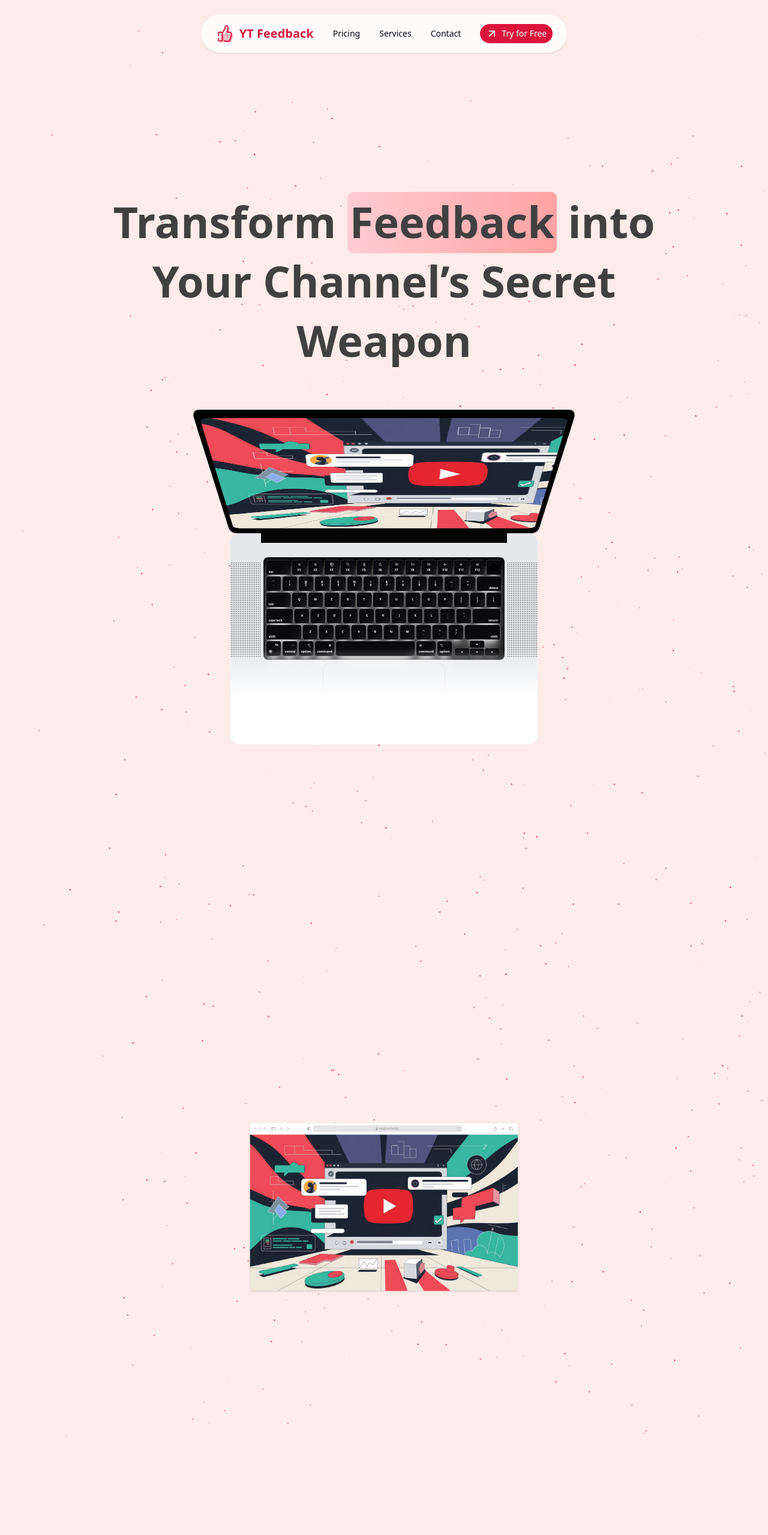
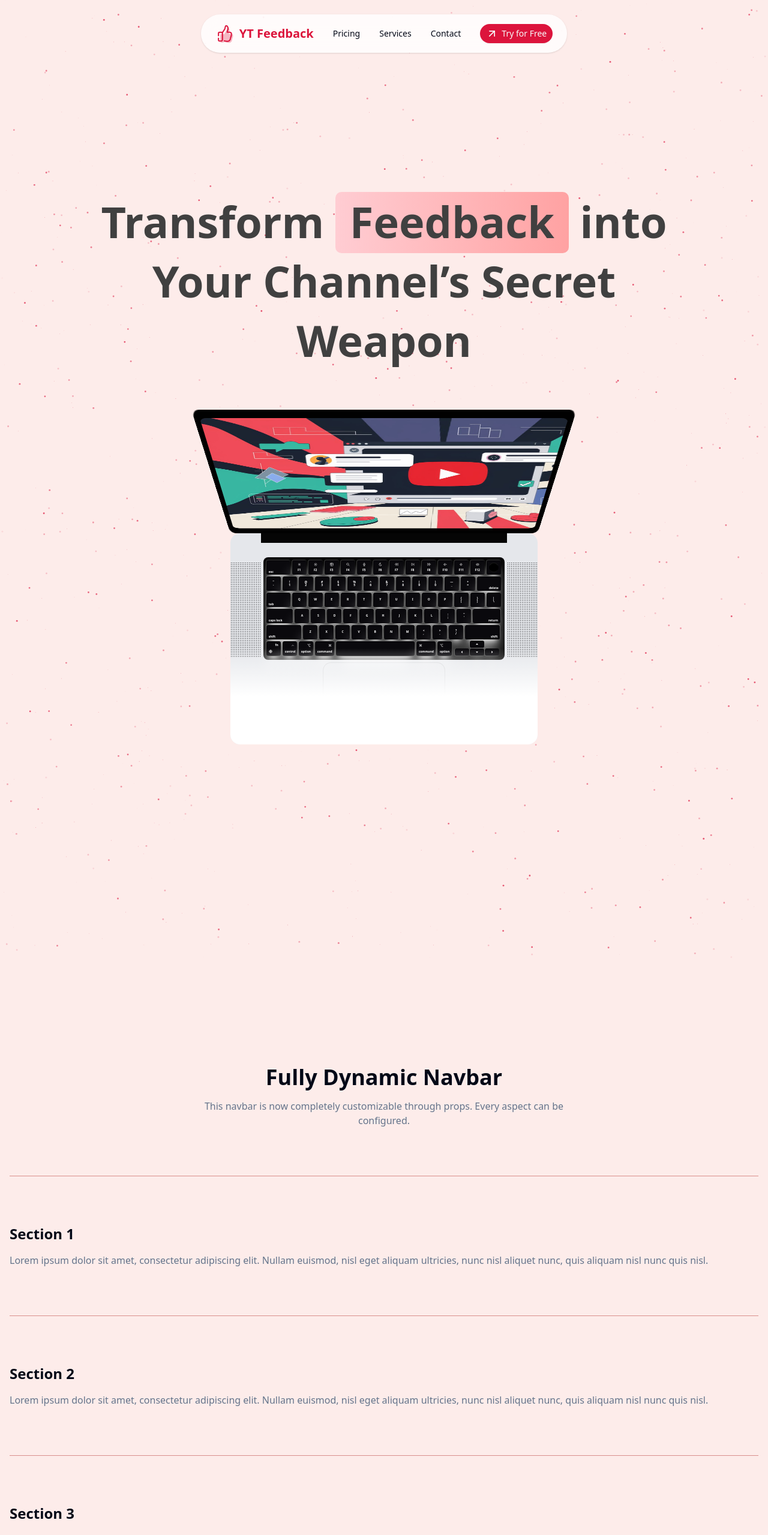
Before and after one commit to InCoderWeb/yt-feedback, a Next.js app: page / in a window 1280 px wide. Shown: the top 2559 px of the page at 60% size. Built offline with nearby package versions, Linux system fonts and the light colour scheme.

Commit message:
first commit

```diff
--- a/src/components/HeroSection.tsx
+++ b/src/components/HeroSection.tsx
@@ -43,7 +43,7 @@ export function HeroSection() {
 						showGradient={true}
 					/>
 				</div>
-				<div className="h-screen flex justify-center items-center flex-col relative p-4">
+				<div className="md:hidden h-screen flex justify-center items-center flex-col relative p-4">
 					<motion.h1
 						initial={{
 							opacity: 0,
@@ -57,14 +57,14 @@ export function HeroSection() {
 							duration: 0.5,
 							ease: [0.4, 0.0, 0.2, 1],
 						}}
-						className="md:hidden text-2xl px-4 md:text-4xl lg:text-7xl font-bold text-neutral-700 dark:text-white max-w-5xl leading-8 lg:leading-snug text-center mx-auto "
+						className="md:hidden text-2xl px-4 md:text-4xl lg:text-7xl font-bold text-neutral-700 dark:text-white max-w-5xl leading-8 lg:leading-snug text-center mx-auto"
 					>
 						Transform <Highlight>Feedback</Highlight> into Your
 						Channel’s Secret Weapon
 					</motion.h1>
 					<Safari
 						url="magicui.design"
-						className="max-w-md w-full h-fit mt-6 shadow"
+						className="max-w-md w-full h-fit mt-6 shadow md:hidden"
 						imageSrc="/heroImage.jpeg"
 					/>
 				</div>
@@ -75,8 +75,6 @@ export function HeroSection() {
 				ease={80}
 				color={color}
 				refresh={true}
-                vx={0.5}
-                vy={0.5}
 			/>
 		</div>
 	);
--- a/src/components/ui/hero-highlight.tsx
+++ b/src/components/ui/hero-highlight.tsx
@@ -86,7 +86,7 @@ export const Highlight = ({
 				display: "inline",
 			}}
 			className={cn(
-				`relative inline-block pb-1 px-1 rounded-lg bg-gradient-to-r from-rose-200 to-red-300 dark:from-indigo-500 dark:to-purple-500`,
+				`relative inline-block pb-1 px-6 rounded-lg bg-gradient-to-r from-rose-200 to-red-300 dark:from-indigo-500 dark:to-purple-500`,
 				className
 			)}
 		>
```
